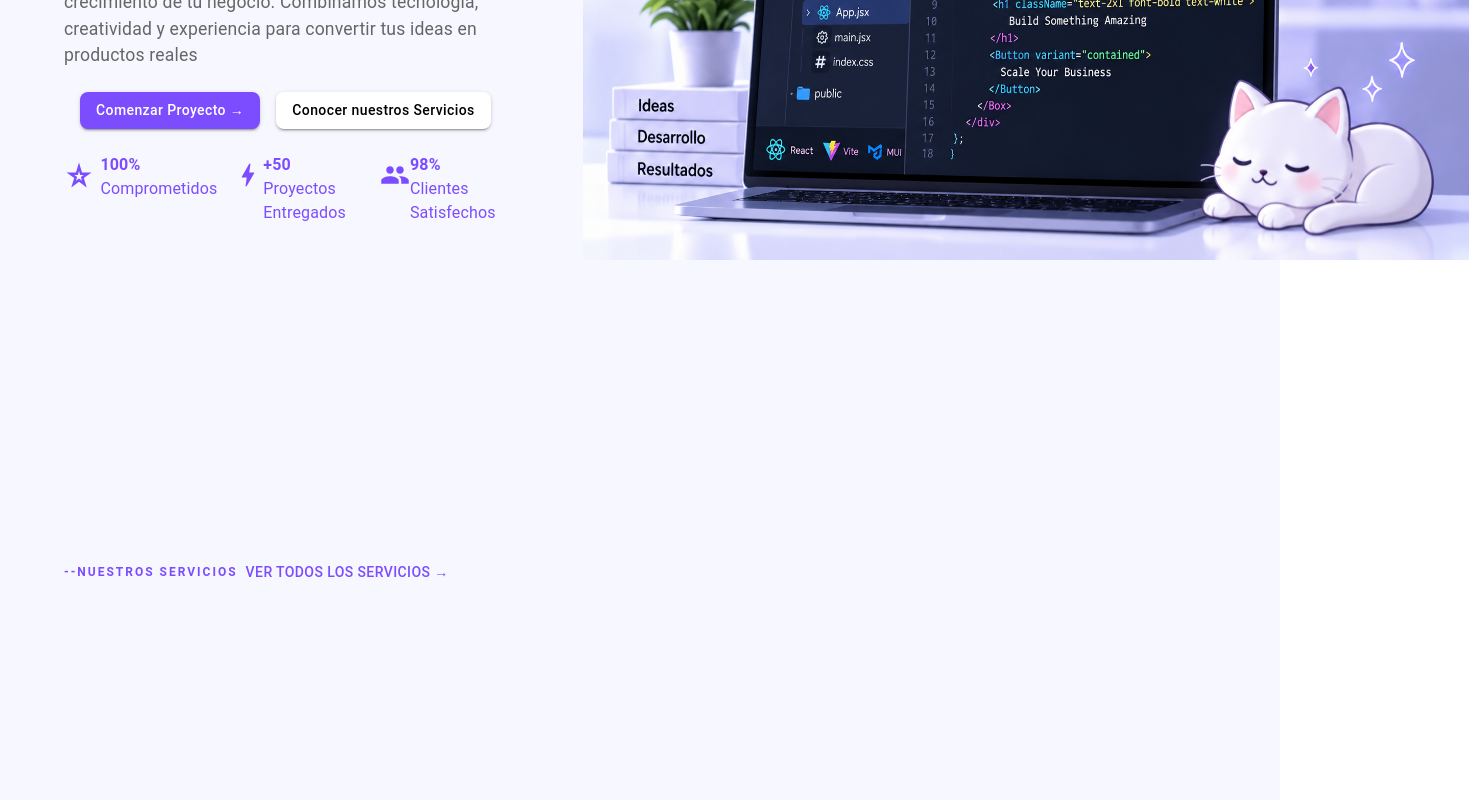
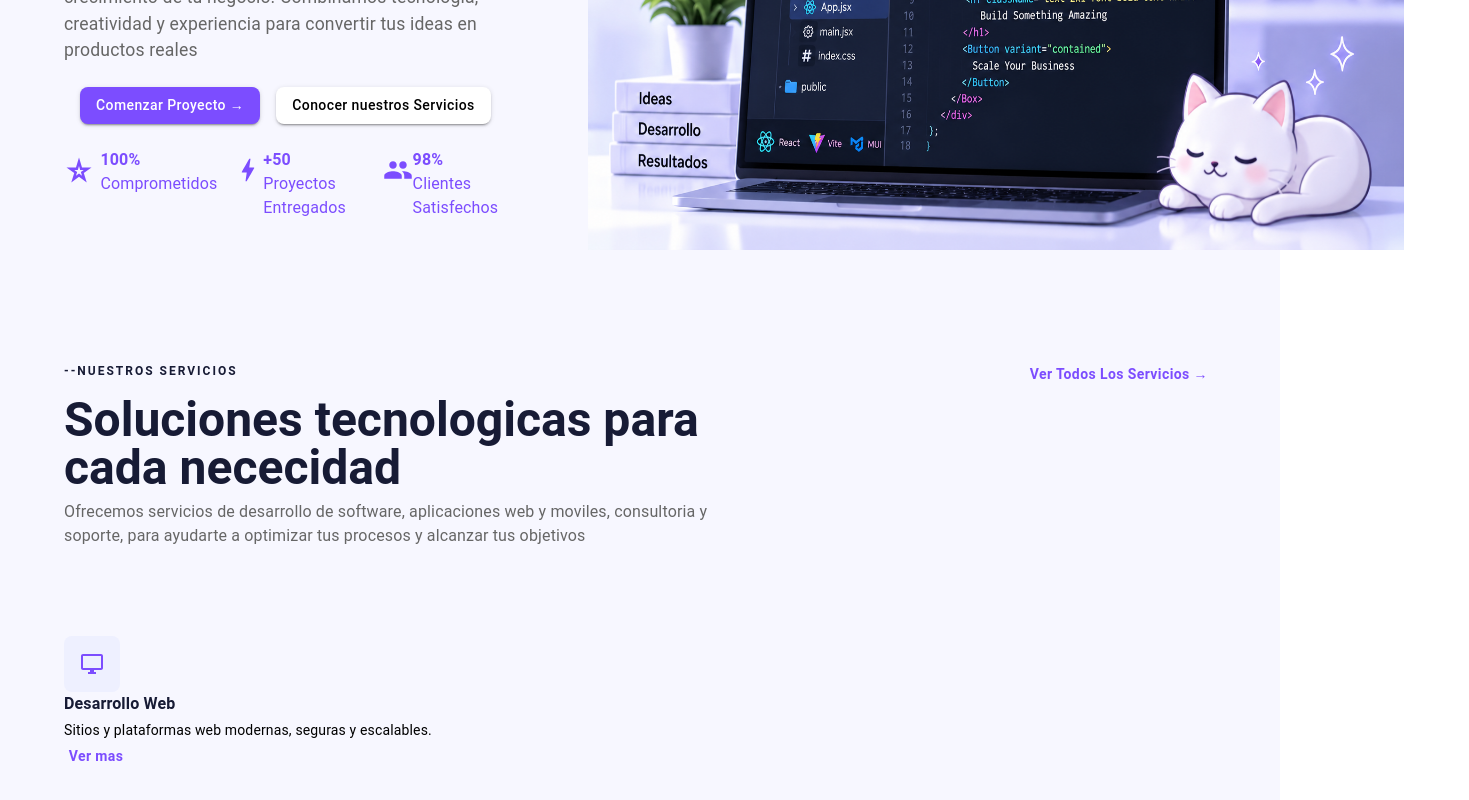
Before and after one commit to jessicahernandezt/dev-nova-solutions, a React (Vite) app: page / in a window 1280 px wide. Shown: the part 372-1172 px from the top of the page, 1469 px wide, since content can reach past the window. Built offline with nearby package versions, Linux system fonts and the light colour scheme.

Commit message:
feat: avance a la seccion de servicios y empece a hacer las 6 cajitas

```diff
--- a/package.json
+++ b/package.json
@@ -12,7 +12,7 @@
   "dependencies": {
     "@emotion/react": "^11.14.0",
     "@emotion/styled": "^11.14.1",
-    "@mui/icons-material": "^9.4.0",
+    "@mui/icons-material": "^9.5.0",
     "@mui/material": "^9.4.0",
     "react": "^19.2.8",
     "react-dom": "^19.2.8"
--- a/src/components/Hero.jsx
+++ b/src/components/Hero.jsx
@@ -154,8 +154,8 @@ function Hero() {
                         <Box component="img"
                         src='public/img (8).png'
                         sx={{
-                            height: '520px',
-                            width: '140%'
+                            height: '510px',
+                            width: '130%'
                         }}>
                         </Box>
                     </Box>
--- a/src/components/Servicios.jsx
+++ b/src/components/Servicios.jsx
@@ -1,4 +1,4 @@
-
+import { DesktopWindowsOutlined, SmartphoneOutlined, CodeOutlined, LightbulbOutlined, AccountTreeOutlined, GppGoodOutlined } from '@mui/icons-material';
 import {
     Box,
     Button,
@@ -20,28 +20,64 @@ function Servicios() {
                 <Box
                     sx={{
                     display: 'flex',
-                        alignItems: 'center',
-                        gap: 10
-
+                    justifyContent: 'space-between',
+                    alignItems: 'flex-start'
                     }}>
 
                     <Box sx={{ width: '60%' }}>
                         <Typography
                             variant='overline'
                             sx={{
-                        color: '#7c4dff',
+                            color: '#171b35',
                             fontWeight: 'bold',
                             letterSpacing: 2
                             }}>
                         --Nuestros Servicios
                         </Typography>
 
-                        <Button sx={{color: '#7c4dff'}}>Ver Todos Los Servicios →</Button>
+                         <Typography
+                            variant='h3'
+                            sx={{ fontWeight: 'bold', color: '#171b35', mt: 1, mb: 1, lineHeight:'1'}}>
+                            Soluciones tecnologicas para cada nececidad
+                        </Typography>
+                         <Typography
+                        sx={{color: '#666', fontSize: '1rem', mb:5}}
+                        >Ofrecemos servicios de desarrollo de software, aplicaciones web y moviles, consultoria y soporte, para ayudarte a optimizar tus procesos y alcanzar tus objetivos</Typography>
+                    </Box>
+                        <Button sx={{color: '#7c4dff', textTransform: 'none', fontWeight:'bold' }}>Ver Todos Los Servicios →</Button>
+                </Box>
+                <Box sx={{
+                    display: 'grip',
+                    gridTemplateColumns: { xs: '1fr', sm: 'repeat(2, 1fr)', md: 'repeat(3, 1fr)'},
+                    gap: 4,
+                    mt: 6,
+                }}>
+                    <Box sx={{
+                        width: 56,
+                        height: 56,
+                        borderRadius: 2,
+                        bgcolor: '#eef0ff',
+                        color: '#7c4dff',
+                        display: 'grid',
+                        placeItems: 'center',
+                    }}>
+                        <DesktopWindowsOutlined />
+                    </Box>
+
+                        <Box>
+                            <Typography sx={{ fontWeight: 'bold', color: '#171b35' }}>
+                                Desarrollo Web
+                            </Typography>
+                            <Typography variant='body2' sx={{ color: '#text.secondary', my: 0.5}}>
+                                Sitios y plataformas web modernas, seguras y escalables.
+                            </Typography>
+                            <Button sx={{ color: '#7c4dff', textTransform: 'none', fontWeight: 'bold', p: 0}}>
+                                Ver mas
+                            </Button>
                     </Box>
                 </Box>
             </Container>
         </Box>
-
     )
 }
 
```
Also changed, not shown: 1 other file (tests, documents, lock files or other folders). Lines whose indentation alone changed are shown as unchanged.
